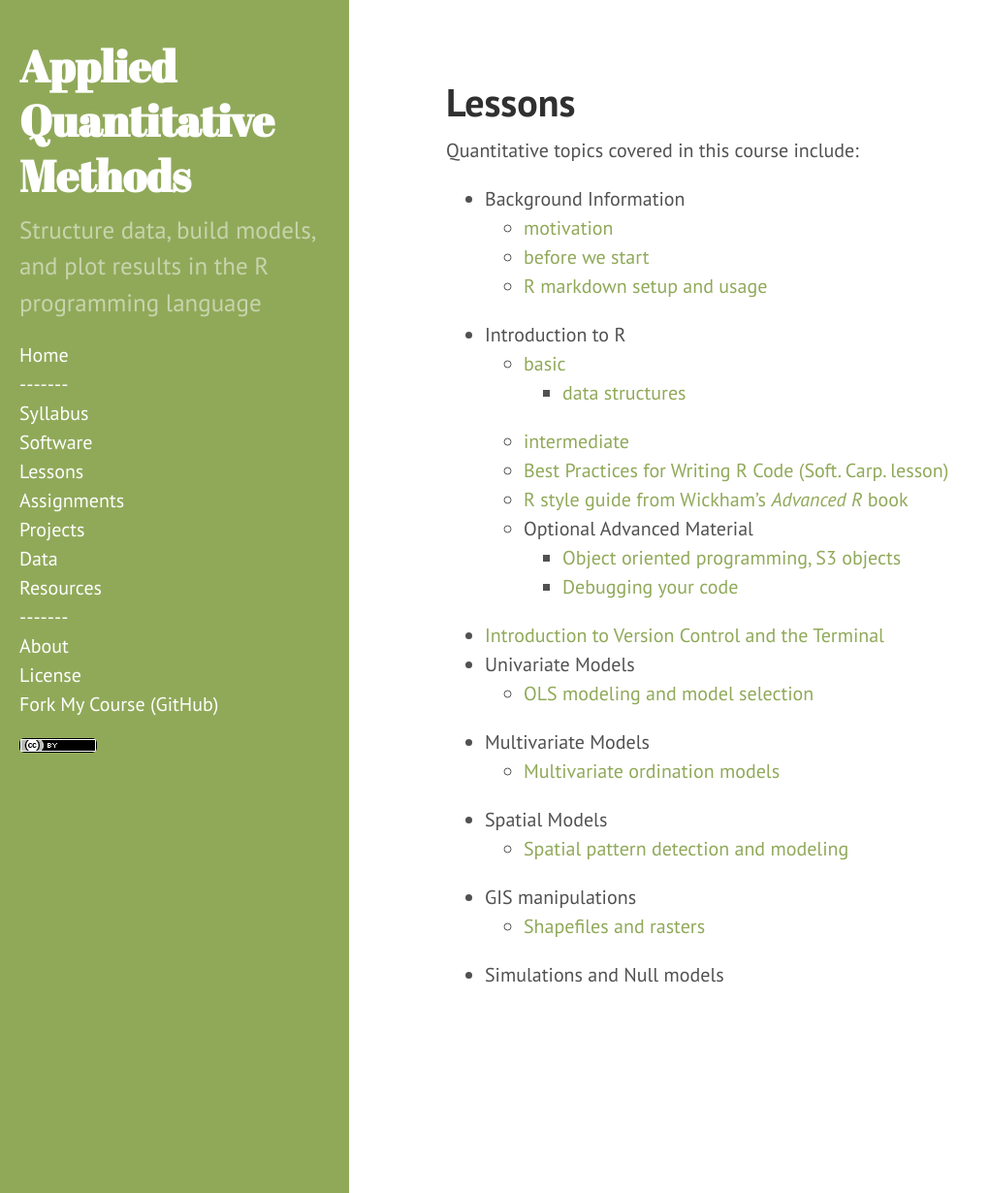
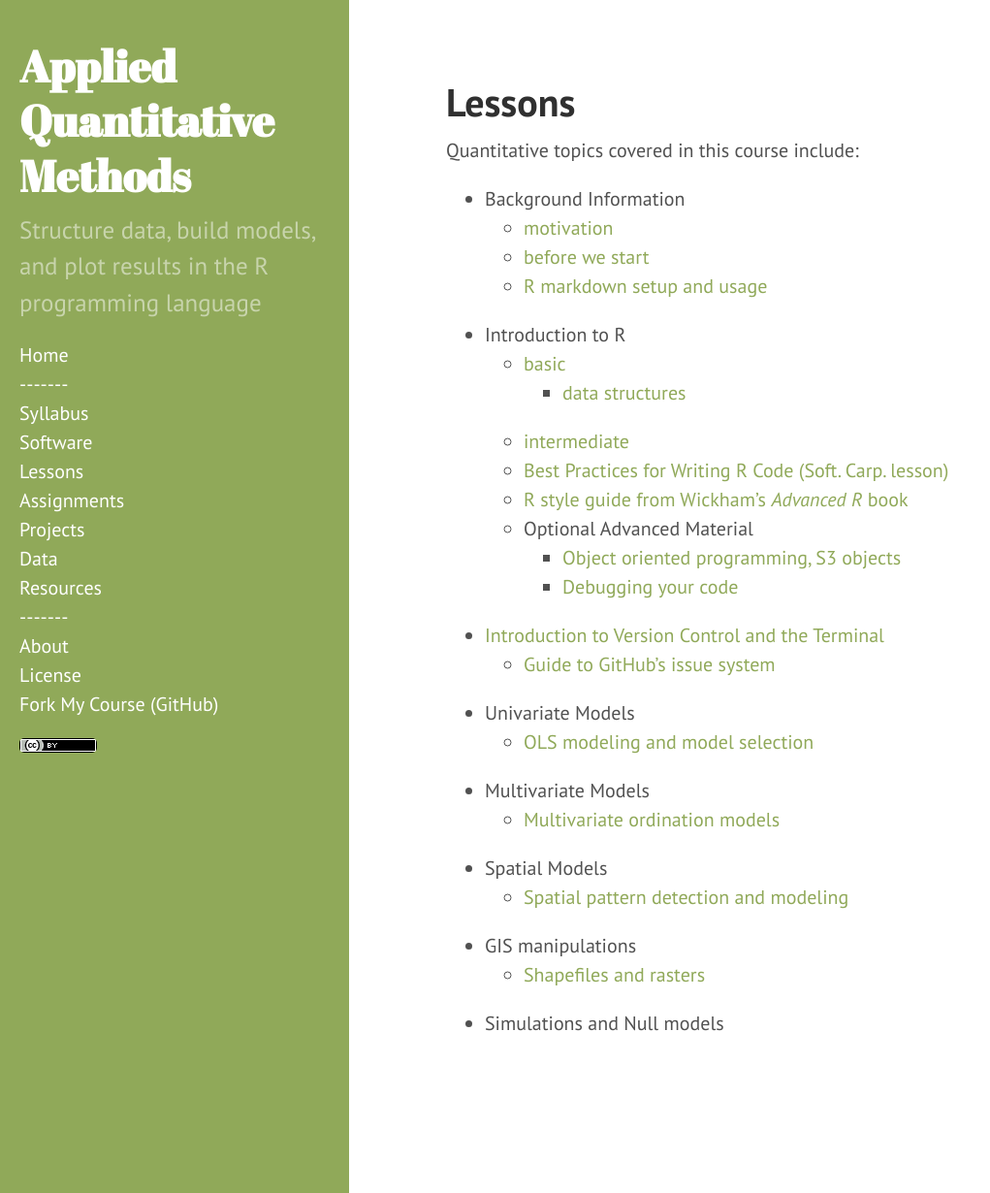
Before and after one commit to dmcglinn/quant_methods, a Jekyll site: the page built from lessons.md, in a window 1280 px wide and 1230 px high. Shown: the whole window at 97% size, without its empty margins (0-1021 px from the left). Built offline with Jekyll 4.4.1, drawn with Linux system fonts in a browser that asks for light colours.

Commit message:
Add link to github issue system guide

```diff
--- a/lessons.md
+++ b/lessons.md
@@ -18,6 +18,7 @@ Quantitative topics covered in this course include:
         - <a href='http://adv-r.had.co.nz/S3.html'>Object oriented programming, S3 objects</a>
         - <a href='http://adv-r.had.co.nz/Exceptions-Debugging.html'>Debugging your code</a>
 * [Introduction to Version Control and the Terminal](./git_introduction)
+    - [Guide to GitHub's issue system](https://guides.github.com/features/issues/)
 * Univariate Models
     - <a href='./univariate_models.html'>OLS modeling and model selection</a>
 * Multivariate Models
```
